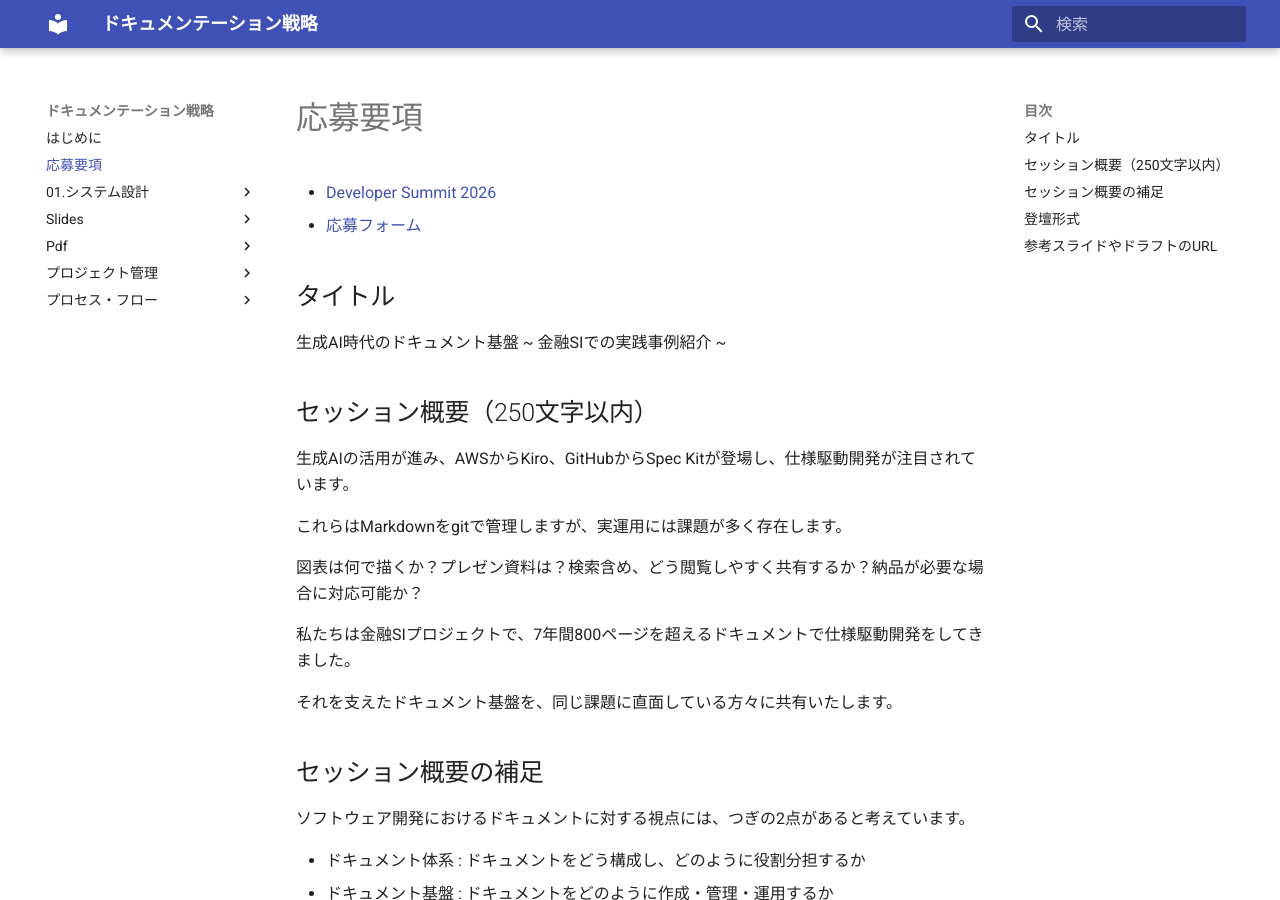
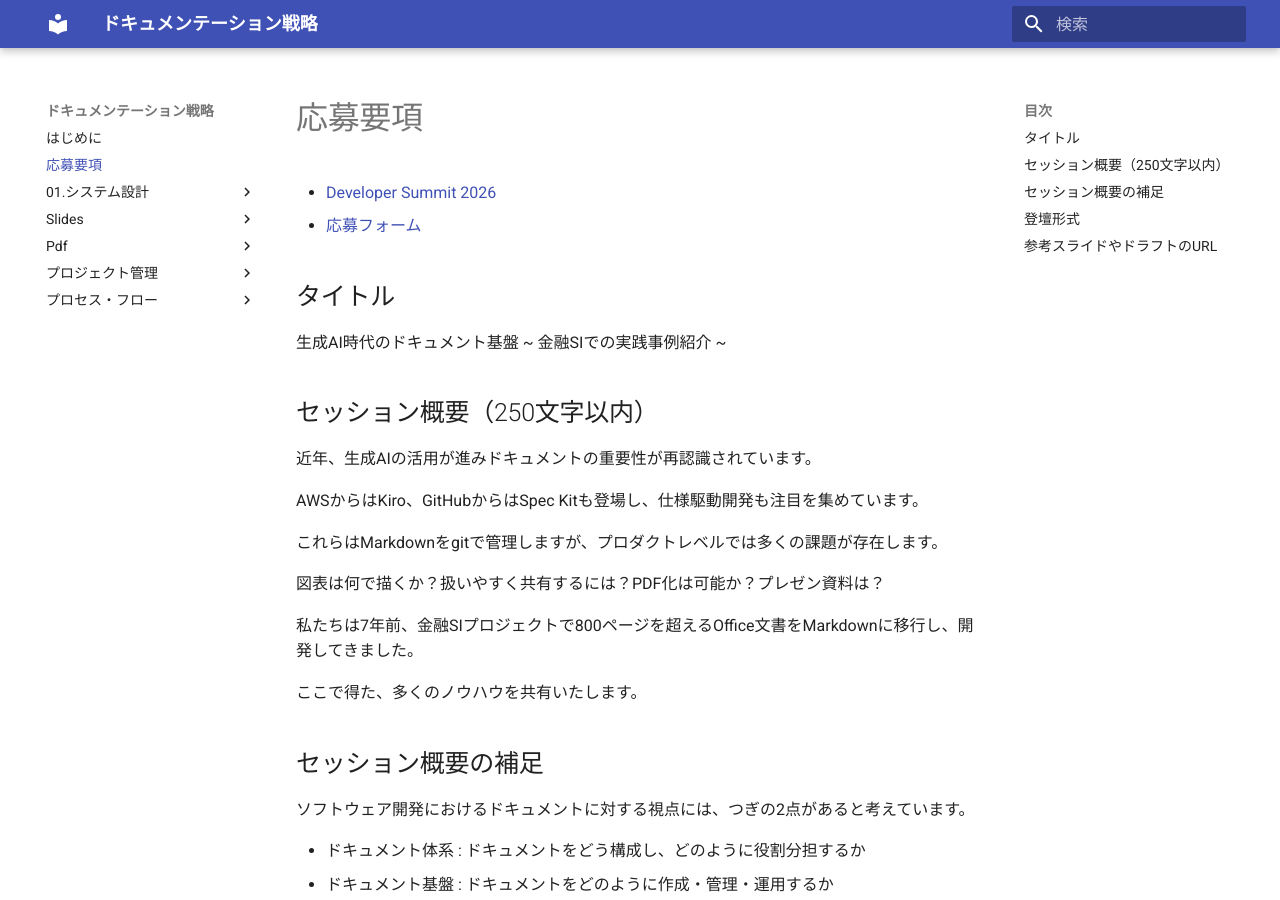
Before and after one commit to nuitsjp/DocumentationStrategy, an MkDocs documentation site: the page built from docs/応募内容.md, in a window 1280 px wide and 900 px high. Built offline with MkDocs 1.6.1 and Material for MkDocs 9.7.7, drawn with Linux system fonts in a browser that asks for light colours.

Commit message:
docs: 応募内容.md のセッション概要を修正・整形（導入文追加、事例紹介と課題提示を明確化）

```diff
--- a/docs/応募内容.md
+++ b/docs/応募内容.md
@@ -9,15 +9,17 @@
 
 ## セッション概要（250文字以内）
 
-生成AIの活用が進み、AWSからKiro、GitHubからSpec Kitが登場し、仕様駆動開発が注目されています。
+近年、生成AIの活用が進みドキュメントの重要性が再認識されています。
 
-これらはMarkdownをgitで管理しますが、実運用には課題が多く存在します。
+AWSからはKiro、GitHubからはSpec Kitも登場し、仕様駆動開発も注目を集めています。
 
-図表は何で描くか？プレゼン資料は？検索含め、どう閲覧しやすく共有するか？納品が必要な場合に対応可能か？
+これらはMarkdownをgitで管理しますが、プロダクトレベルでは多くの課題が存在します。
 
-私たちは金融SIプロジェクトで、7年間800ページを超えるドキュメントで仕様駆動開発をしてきました。
+図表は何で描くか？扱いやすく共有するには？PDF化は可能か？プレゼン資料は？
 
-それを支えたドキュメント基盤を、同じ課題に直面している方々に共有いたします。
+私たちは7年前、金融SIプロジェクトで800ページを超えるOffice文書をMarkdownに移行し、開発してきました。
+
+ここで得た、多くのノウハウを共有いたします。
 
 ## セッション概要の補足
 
```
